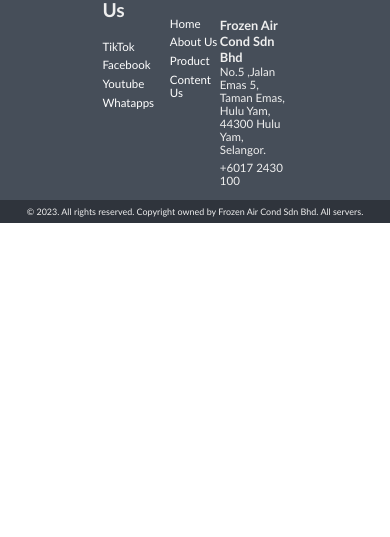
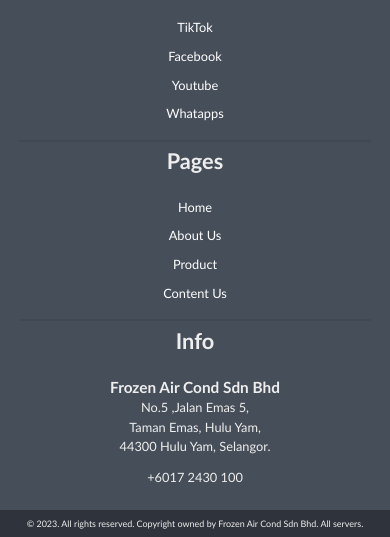
Before and after one commit to GANSOONLEE/Company-Website, a Laravel app: page / in a window 390 px wide. Shown: the part 734-1271 px from the top of the page. Before the commit the page ends 957 px from the top, so only its background shows below. Run offline with Laravel 10, Linux system fonts and the light colour scheme; some web fonts are replaced.

Commit message:
樣式更新

```diff
--- a/public/css/ui/footer.css
+++ b/public/css/ui/footer.css
@@ -52,3 +52,36 @@
     text-align: center;
     font-size: 1.4rem;
 }
+
+@media only screen and (max-width: 972px) {
+    .footer-section{
+        padding: 2rem 3rem;
+        flex-direction: column;
+        align-items: center;
+    }
+
+    .map-section{
+        text-align: center;
+        align-items: center;
+        row-gap: .9rem;
+    }
+
+    .map-section + hr{
+        border-bottom: solid 2px #303740;
+        width: 100%;
+    }
+
+    .map-section-title{
+        font-size: 3.4rem;
+        font-weight: bold;
+    }
+
+    .links{
+        row-gap: 2rem;
+        font-size: 2rem;
+        padding: .9rem 2rem;
+    }
+    .copyright{
+        padding: 1.3rem;
+    }
+}
--- a/public/css/ui/navbar.css
+++ b/public/css/ui/navbar.css
@@ -9,7 +9,7 @@
     align-items: center;
     background-color: white;
     margin-bottom: -.1rem;
-    z-index: 2;
+    z-index: 9999;
 }
 
 .logo-container {
--- a/resources/views/ui/footer.blade.php
+++ b/resources/views/ui/footer.blade.php
@@ -20,7 +20,7 @@
                 </a>
             </ul>
         </div>
-
+        <hr>
         <div class="map-section">
             <div class="map-section-title">Pages</div>
             <ul class="links">
@@ -38,14 +38,14 @@
                 </a>
             </ul>
         </div>
-
+        <hr>
         <div class="map-section">
             <div class="map-section-title">Info</div>
             <ul class="links">
                 {{-- <li>Whatapps</li> --}}
                 {{-- <li>Email</li> --}}
-                <li>
-                    <b style="font-size:2rem">Frozen Air Cond Sdn Bhd</b><br>
+                <li style="line-height: 3rem">
+                    <b style="font-size: 2.4rem">Frozen Air Cond Sdn Bhd</b><br>
                     No.5 ,Jalan Emas 5,<br>
                     Taman Emas, Hulu Yam, <br>
                     44300 Hulu Yam, Selangor.
```
Also changed, not shown: public/css/frontend/products.css (+6 -6 lines), resources/views/frontend/products.blade.php (+6 -3 lines).
